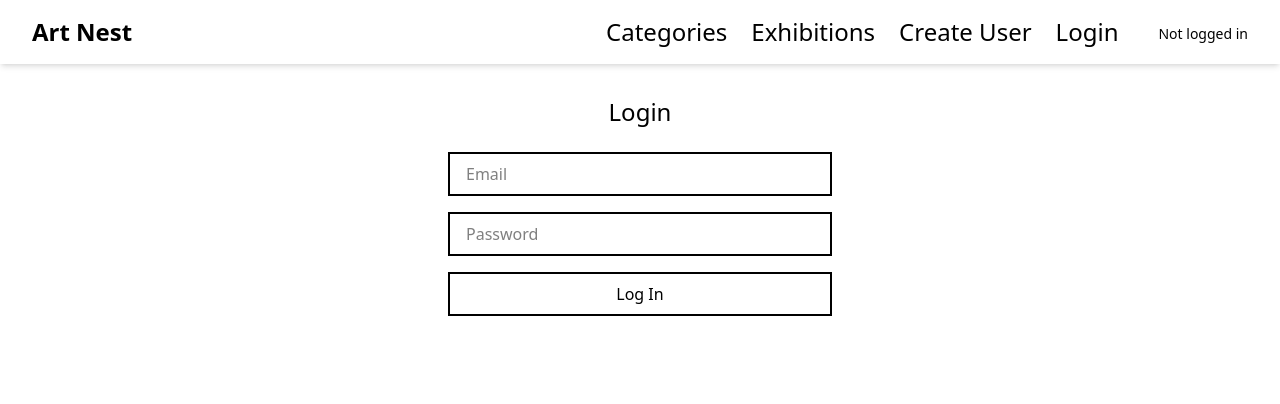
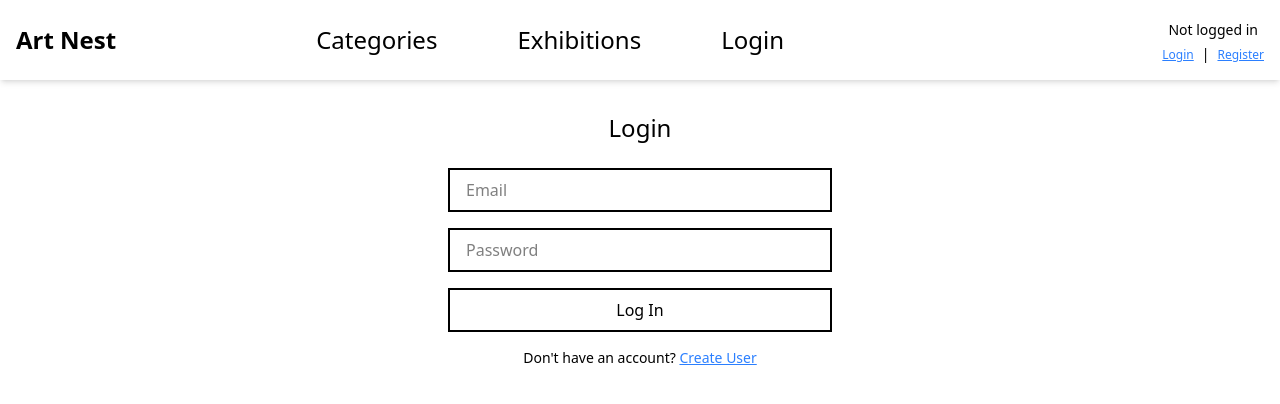
Before and after one commit to Mchumbles/art-nest, a Next.js app: page /login in a window 1280 px wide. Shown: the top 404 px of the page. Built offline with nearby package versions, Linux system fonts and the light colour scheme.

Commit message:
Integrate registration into login and refine navbar

```diff
--- a/src/app/login/page.tsx
+++ b/src/app/login/page.tsx
@@ -1,10 +1,19 @@
+"use client";
+
 import LoginForm from "@/components/LoginForm";
+import Link from "next/link";
 
 export default function LoginPage() {
   return (
     <div className="p-8 max-w-md mx-auto">
       <h1 className="text-2xl text-center mb-6">Login</h1>
       <LoginForm />
+      <p className="mt-4 text-center text-sm">
+        Don't have an account?{" "}
+        <Link href="/createUser" className="text-blue-500 underline">
+          Create User
+        </Link>
+      </p>
     </div>
   );
 }
--- a/src/components/Navbar.tsx
+++ b/src/components/Navbar.tsx
@@ -45,7 +45,7 @@ export default function Navbar() {
   }, [desktopDropdownRef]);
 
   return (
-    <nav className="bg-white shadow-md py-4 px-4 sm:px-8 relative z-30">
+    <nav className="bg-white shadow-md py-4 px-4 relative z-30">
       <div className="container mx-auto flex items-center justify-between text-xl sm:text-2xl">
         <Link href="/" className="font-semibold">
           Art Nest
@@ -64,15 +64,16 @@ export default function Navbar() {
           </button>
         </div>
 
-        <div className="hidden sm:flex items-center gap-6">
+        <div className="hidden sm:flex items-center gap-8 lg:gap-20 ml-20 lg:ml-50 mr-10">
+          {" "}
           <div className="relative" ref={desktopDropdownRef}>
-            {" "}
             <button
               className="hover:text-blue-600 focus:outline-none"
               onClick={() => setIsDropdownOpenDesktop((prev) => !prev)}
             >
               Categories
             </button>
+
             {isDropdownOpenDesktop && (
               <ul className="absolute left-0 bg-white shadow-lg border mt-2 p-2 text-base z-10">
                 {categories.map((cat) => (
@@ -89,20 +90,16 @@ export default function Navbar() {
               </ul>
             )}
           </div>
-
           <Link href="/exhibitions" className="hover:text-blue-600">
             Exhibitions
-          </Link>
-          <Link href="/createUser" className="hover:text-blue-600">
-            Create User
           </Link>
           <Link href="/login" className="hover:text-blue-600">
             Login
           </Link>
+        </div>
 
-          <div className="ml-4">
-            <UserGreeting />
-          </div>
+        <div className="hidden sm:block ml-auto">
+          <UserGreeting />
         </div>
 
         {isMobileMenuOpen && (
@@ -140,21 +137,11 @@ export default function Navbar() {
                 Exhibitions
               </Link>
               <Link
-                href="/createUser"
-                className="block py-2 hover:bg-gray-100 hover:text-blue-600"
-              >
-                Create User
-              </Link>
-              <Link
                 href="/login"
                 className="block py-2 hover:bg-gray-100 hover:text-blue-600"
               >
                 Login
               </Link>
-
-              <div className="mt-2">
-                <UserGreeting />
-              </div>
             </div>
           </div>
         )}
--- a/src/components/UserGreeting.tsx
+++ b/src/components/UserGreeting.tsx
@@ -1,6 +1,7 @@
 "use client";
 
 import { useEffect, useState } from "react";
+import Link from "next/link";
 
 export default function UserGreeting() {
   const [username, setUsername] = useState<string | null>(null);
@@ -26,7 +27,21 @@ export default function UserGreeting() {
           </button>
         </>
       ) : (
-        <p>Not logged in</p>
+        <>
+          <p>Not logged in</p>
+          <div className="mt-1 space-x-2">
+            <Link href="/login" className="text-blue-500 underline text-xs">
+              Login
+            </Link>
+            <span>|</span>
+            <Link
+              href="/createUser"
+              className="text-blue-500 underline text-xs"
+            >
+              Register
+            </Link>
+          </div>
+        </>
       )}
     </div>
   );
```
